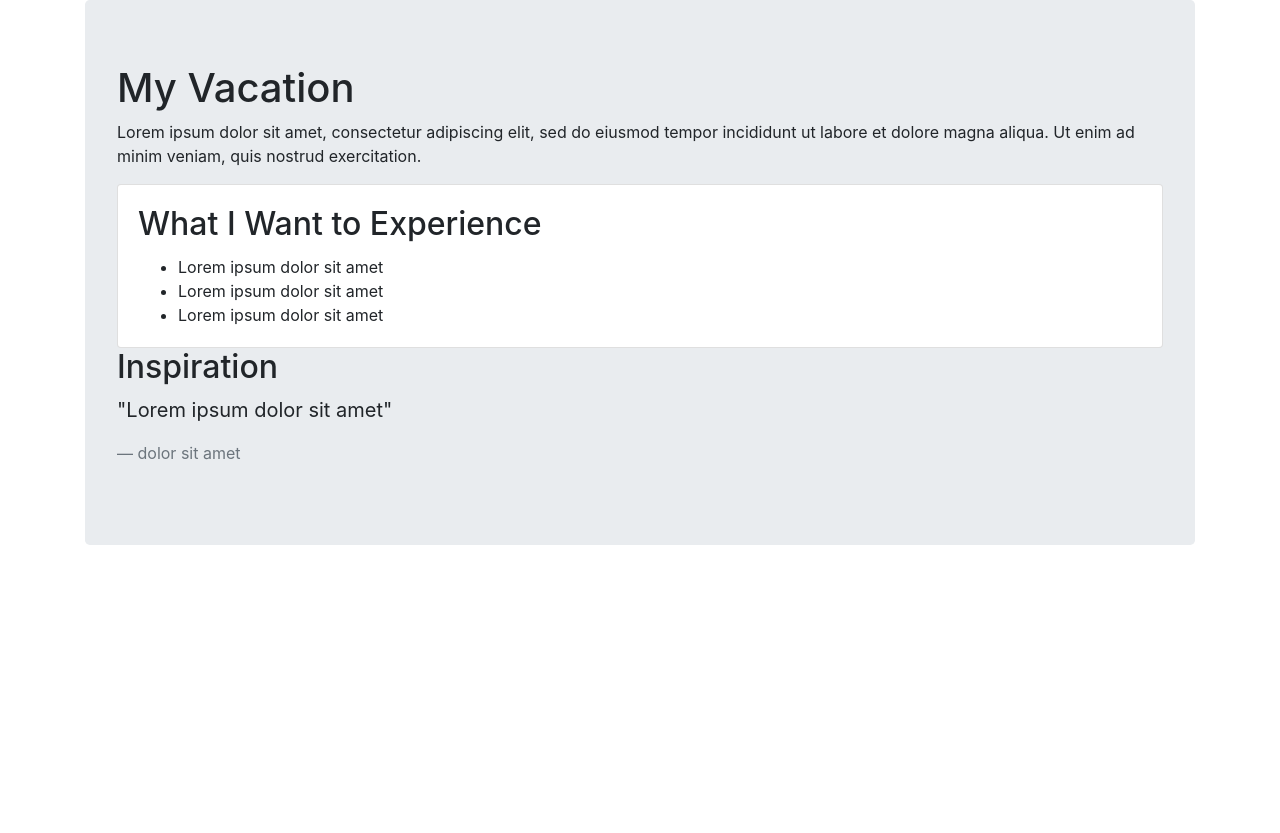
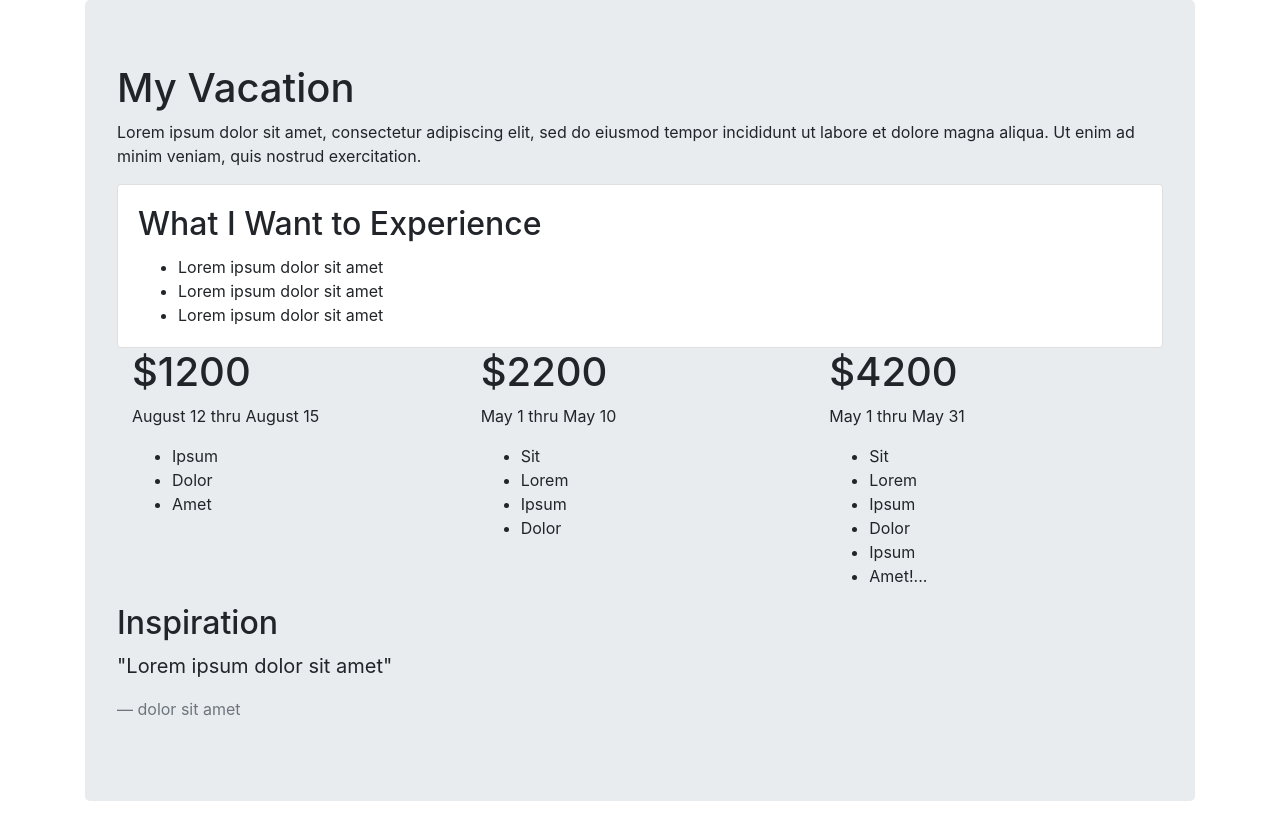
Before and after one commit to jaycarrr/bootstrap-vacay, a plain HTML site: page index.html in a window 1280 px wide. Before the commit the page ends 800 px from the top, so only its background shows below. Drawn offline with Linux system fonts and the light colour scheme.

Commit message:
It will have three columns with text

```diff
--- a/index.html
+++ b/index.html
@@ -22,7 +22,41 @@
           </ul>
         </div>
       </div>
-
+      <div class="container">
+        <div class="row">
+          <div class="col-4">
+            <h1>$1200</h1>
+            <p>August 12 thru August 15</p>
+            <ul>
+              <li>Ipsum</li>
+              <li>Dolor</li>
+              <li>Amet</li>
+            </ul>
+          </div>
+          <div class="col-4">
+            <h1>$2200</h1>
+            <p>May 1 thru May 10</p>
+            <ul>
+              <li>Sit</li>
+              <li>Lorem</li>
+              <li>Ipsum</li>
+              <li>Dolor</li>
+            </ul>
+          </div>
+          <div class="col-4">
+            <h1>$4200</h1>
+            <p>May 1 thru May 31</p>
+            <ul>
+              <li>Sit</li>
+              <li>Lorem</li>
+              <li>Ipsum</li>
+              <li>Dolor</li>
+              <li>Ipsum</li>
+              <li>Amet!...</li>
+            </ul>
+          </div>
+        </div>
+      </div>
           <h2>Inspiration</h2>
           <blockquote class="blockquote">
             <p>"Lorem ipsum dolor sit amet"</p>
```
